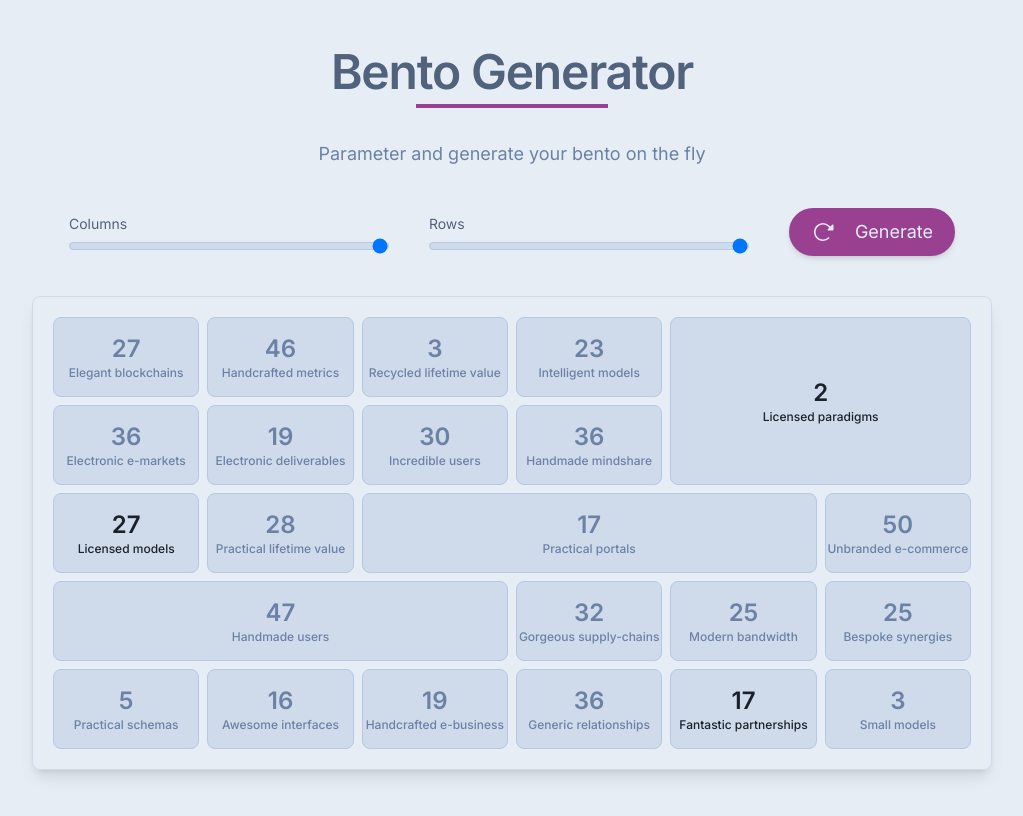
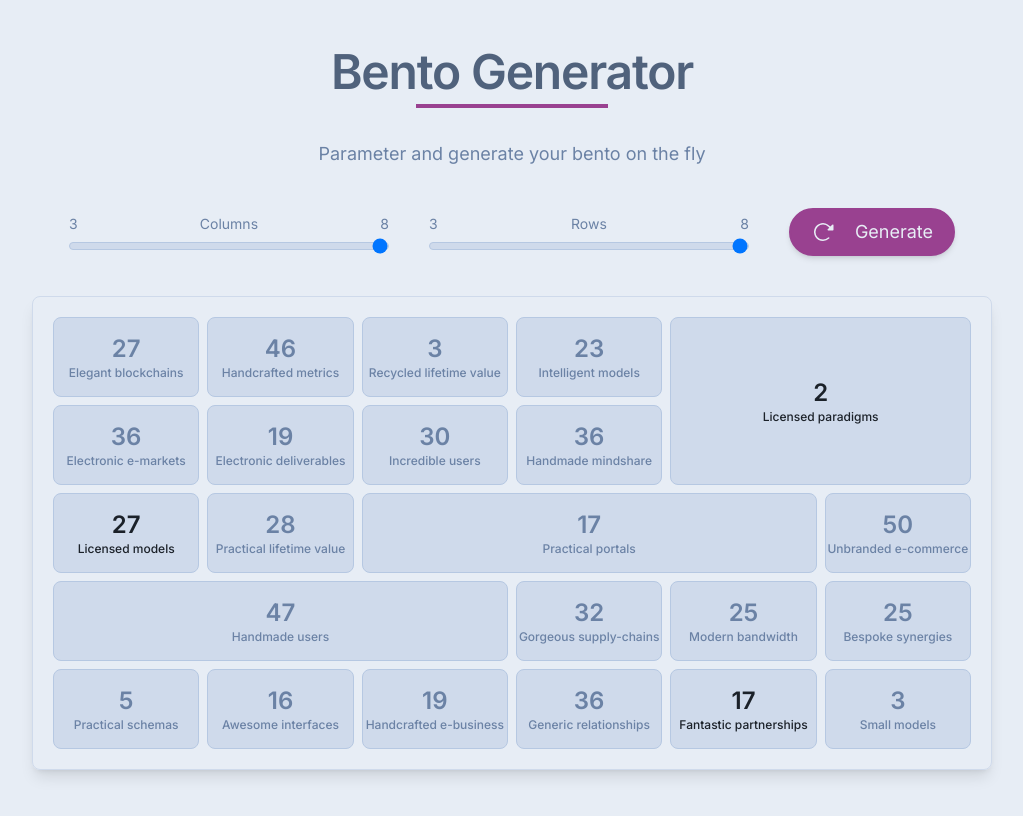
Before and after one commit to jean1591/bento-generator-legacy, a Next.js app: page / in a window 1280 px wide. Shown: the top 816 px of the page, without its empty margins (128-1151 px from the left). Built offline with nearby package versions, Linux system fonts and the light colour scheme.

Commit message:
add min and max to sliders

```diff
--- a/src/app/components/settings.tsx
+++ b/src/app/components/settings.tsx
@@ -13,7 +13,11 @@ export const Settings = () => {
   return (
     <div className="mt-10 flex items-center justify-center gap-x-10">
       <div className="w-1/3">
-        <p className="mb-2 text-sm font-normal text-polo-blue-700">Columns</p>
+        <div className="mb-2 flex items-center justify-between">
+          <p className="text-sm">3</p>
+          <p className="text-sm font-normal">Columns</p>
+          <p className="text-sm">8</p>
+        </div>
 
         <input
           type="range"
@@ -28,7 +32,11 @@ export const Settings = () => {
       </div>
 
       <div className="w-1/3">
-        <p className="mb-2 text-sm font-normal text-polo-blue-700">Rows</p>
+        <div className="mb-2 flex items-center justify-between">
+          <p className="text-sm">3</p>
+          <p className="text-sm font-normal">Rows</p>
+          <p className="text-sm">8</p>
+        </div>
 
         <input
           type="range"
```
